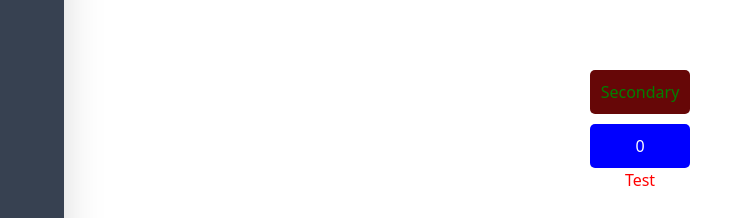
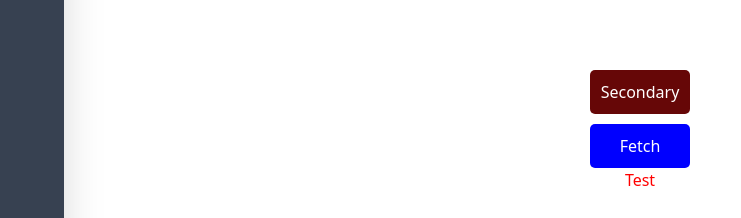
Before and after one commit to amirHosseinKhademii/tailwind-platform, a React app: page / in a window 1280 px wide. Shown: the part 140-358 px from the top of the page, without its empty margins (0-741 px from the left). Built offline with nearby package versions, Linux system fonts and the light colour scheme.

Commit message:
THUNK: Fetch todos with redux thunk

```diff
--- a/package.json
+++ b/package.json
@@ -9,6 +9,7 @@
     "css": "postcss src/styles/app.css -o src/styles/index.css --watch"
   },
   "dependencies": {
+    "axios": "^0.21.1",
     "react": "^17.0.1",
     "react-dom": "^17.0.1",
     "react-redux": "^7.2.2",
--- /dev/null
+++ b/src/actions/index.js
@@ -0,0 +1 @@
+export * from "./main";
--- /dev/null
+++ b/src/actions/main.js
@@ -0,0 +1,8 @@
+import axios from "axios";
+
+export const fetchTodos = () => async (dispatch, getState) => {
+  const { data } = await axios.get(
+    "https://jsonplaceholder.typicode.com/todos"
+  );
+  dispatch({ type: "FETCH_TODOS", payload: data });
+};
--- a/src/components/Test.tsx
+++ b/src/components/Test.tsx
@@ -1,15 +1,19 @@
+import { useSelector, useDispatch } from "react-redux";
 import styled, { css } from "styled-components";
-import { useSelector, useDispatch } from "react-redux";
+import { fetchTodos } from "actions";
 
 export const Test = () => {
-  const count = useSelector((state: { count: number }) => state.count);
   const dispatch = useDispatch();
+  const todos = useSelector((state: any) => state.todos);
 
   return (
     <Div>
       <Button secondary>Secondary</Button>
-      <Button onClick={() => dispatch({ type: "INC" })}>{count}</Button>
+      <Button onClick={() => dispatch(fetchTodos())}>Fetch</Button>
       <Link>Test</Link>
+      {(todos || []).map((todo) => (
+        <li key={todo.id}>{todo.title}</li>
+      ))}
     </Div>
   );
 };
@@ -38,17 +42,17 @@ const Button = styled.button`
   &::focus {
     outline: none;
   }
-  ${Div}:hover & {
+  /* ${Div}:hover & {
     color: yellowgreen;
-  }
-  ${({ secondary }) =>
+  } */
+  /* ${({ secondary }) =>
     secondary &&
     css`
       color: green;
-    `}
-  @media ${({ theme }) => theme.screens.sm} {
+    `} */
+  /* @media ${({ theme }) => theme.screens.sm} {
     color: black;
-  }
+  } */
 `;
 
 const Link = styled.a.attrs((props) => ({ target: "_blank" }))`
--- a/src/store/root-reducer.js
+++ b/src/store/root-reducer.js
@@ -1,9 +1,13 @@
-export const rootReducer = (state = { count: 0 }, { type, payload }) => {
+const rootState = {
+  todos: [],
+};
+
+export const rootReducer = (state = rootState, { type, payload }) => {
   switch (type) {
-    case "INC":
+    case "FETCH_TODOS":
       return {
         ...state,
-        count: state.count + 1,
+        todos: payload,
       };
     default:
       return state;
--- a/tsconfig.json
+++ b/tsconfig.json
@@ -24,7 +24,8 @@
       "utils/*": ["./utils/*"],
       "icons/*": ["./icons/*"],
       "store/*": ["./store/*"],
-      "theme/*": ["./theme/*"]
+      "theme/*": ["./theme/*"],
+      "actions/*": ["./actions/*"]
     }
   },
   "include": ["src"]
```
Also changed, not shown: 1 other file (tests, documents, lock files or other folders).
